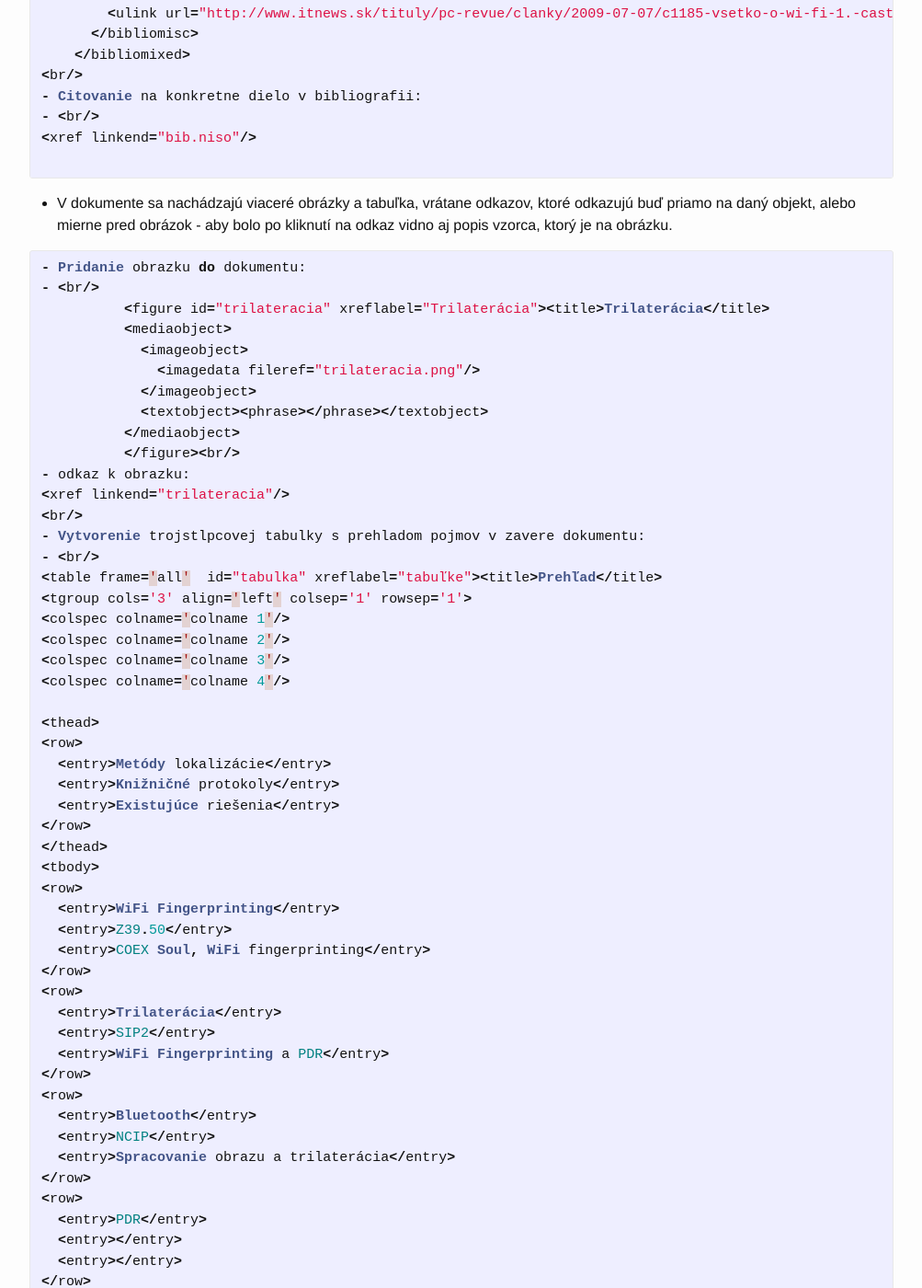
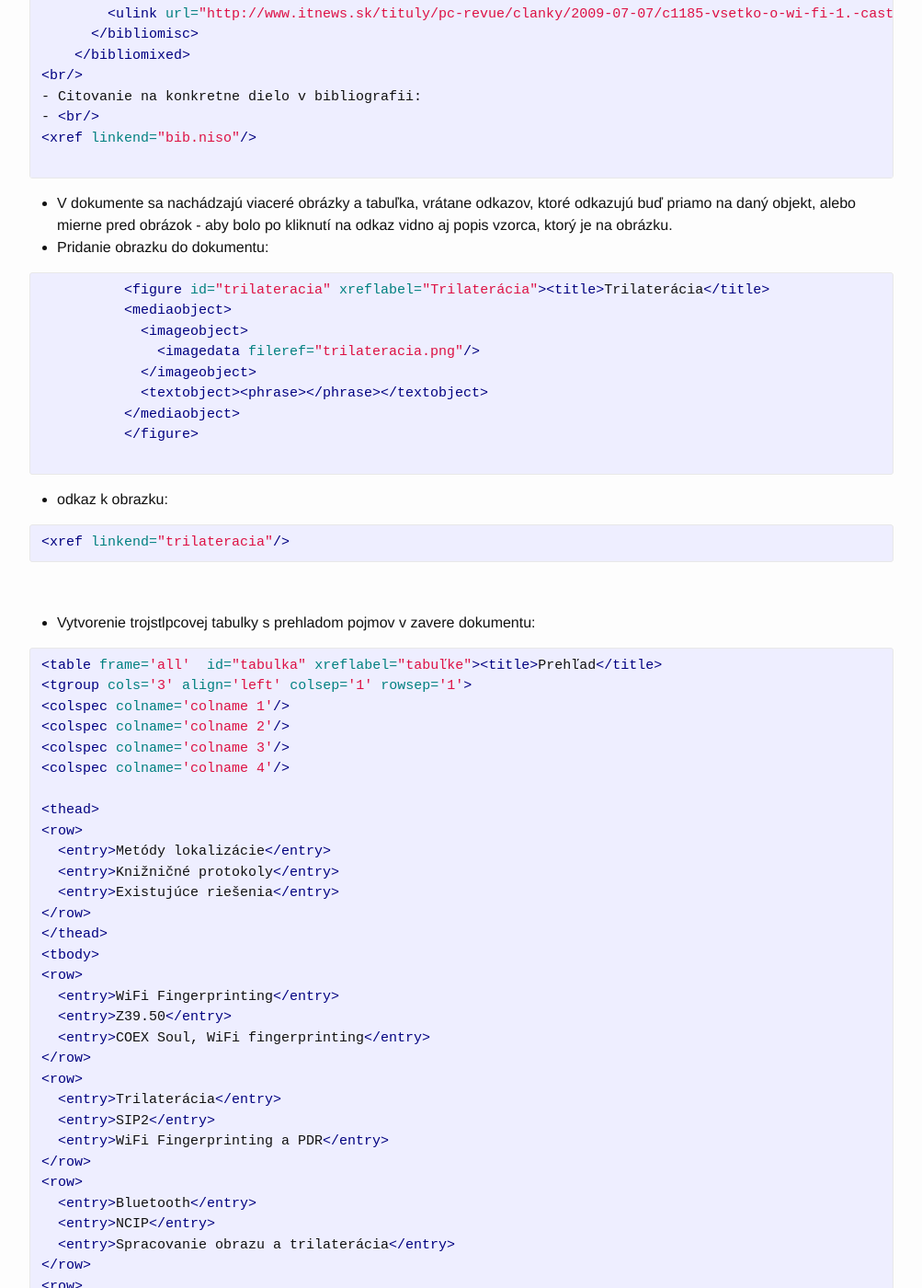
Before and after one commit to xrackol/xrackol.github.io, a Jekyll site: the page built from wp.md, in a window 1280 px wide and 1400 px high, scrolled down 1249 px. Shown: the whole window at 92% size, without its empty margins (138-1141 px from the left). Built offline with Jekyll 4.4.1, drawn with Linux system fonts in a browser that asks for light colours; some of the changed text lies outside the part shown.

Commit message:
zadanie 2 cp 5

```diff
--- a/wp.md
+++ b/wp.md
@@ -23,13 +23,13 @@ permalink: /wp/
   {% endhighlight %}
 <br/>
 - V texte sa nachádzajú odkazy na iné časti dokumentu, na obrázky, popis vzorcov v texte a podobne. Pri neznámych pojmoch a skratkách sú pridané poznámky pod čiarou.
-  {% highlight java %}
+  {% highlight xml %}
  <literallayout id="nazov" xreflabel="popis"> -  k vybranym elementom v texte su pridane taketo atributy
  <xref linkend="nazov"/> - referencia na dany element
  <footnote><para>Text pod ciarou</para></footnote> - poznamky pod ciarou
   {% endhighlight %}
 - Na konci dokumentu je zoznam použitej literatúry. V texte sa nachádzajú citácie ktoré priamo odkazujú na konkrétny záznam v bibliografií.
-  {% highlight java %}
+  {% highlight xml %}
 - Vytvorenie zaznamu v bibliografii:
 <br/>
     <bibliomixed id="bib.orgonas">ORGONÁŠ, J.: <title>Všetko o Wi-Fi / 1. časť, PC Revue 07/2009</title>
@@ -43,9 +43,8 @@ permalink: /wp/
 <xref linkend="bib.niso"/>
   {% endhighlight %}
 - V dokumente sa nachádzajú viaceré obrázky a tabuľka, vrátane odkazov, ktoré odkazujú buď priamo na daný objekt, alebo mierne pred obrázok - aby bolo po kliknutí na odkaz vidno aj popis vzorca, ktorý je na obrázku.
-  {% highlight java %}
 - Pridanie obrazku do dokumentu:
-- <br/>
+  {% highlight xml %}
           <figure id="trilateracia" xreflabel="Trilaterácia"><title>Trilaterácia</title>
           <mediaobject>
             <imageobject>
@@ -53,12 +52,16 @@ permalink: /wp/
             </imageobject>
             <textobject><phrase></phrase></textobject>
           </mediaobject>
-          </figure><br/>
+          </figure>
+  {% endhighlight %}
 - odkaz k obrazku:
+{% highlight xml %}
 <xref linkend="trilateracia"/>
+{% endhighlight %}
 <br/>
 - Vytvorenie trojstlpcovej tabulky s prehladom pojmov v zavere dokumentu:
-- <br/>
+<br/>
+{% highlight xml %}
 <table frame='all'  id="tabulka" xreflabel="tabuľke"><title>Prehľad</title>
 <tgroup cols='3' align='left' colsep='1' rowsep='1'>
 <colspec colname='colname 1'/>
@@ -98,8 +101,10 @@ permalink: /wp/
 </tbody>
 </tgroup>
 </table>
+  {% endhighlight %}
 <br/>
 - Odkaz na tabulku v texte:
+{% highlight xml %}
 <xref linkend="tabulka"/>
 
   {% endhighlight %}
```
